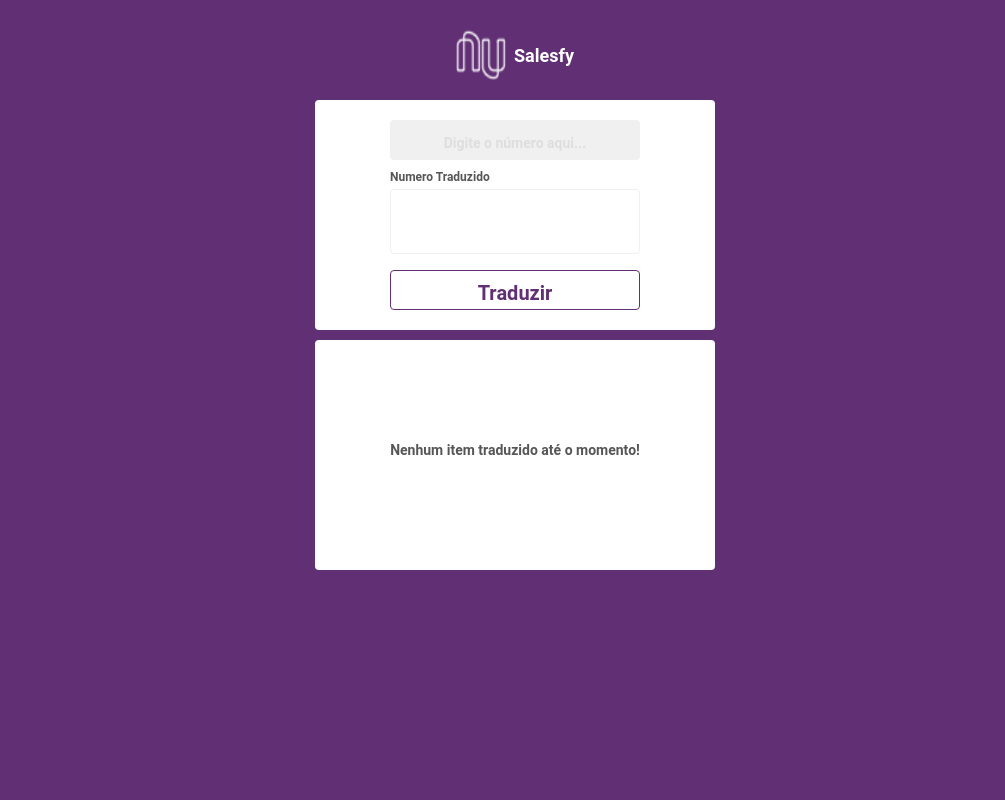
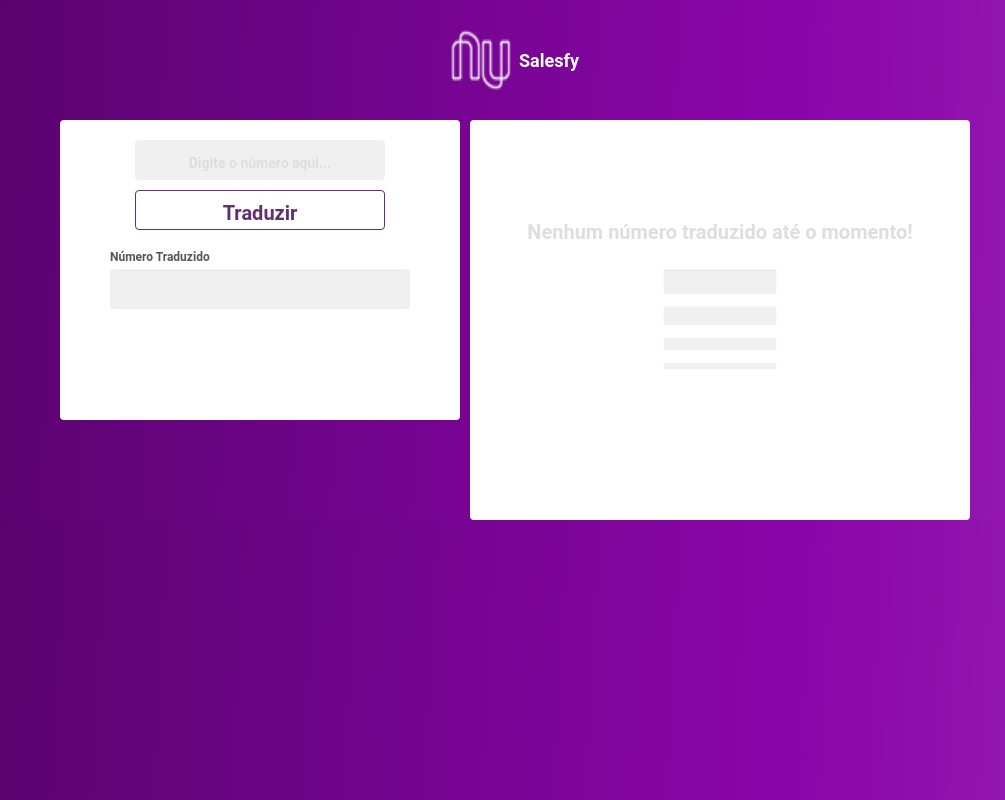
Before and after one commit to rafaelsos/-salesfy-challenge-frontend, a React (Create React App) app: page / in a window 1280 px wide. Shown: the whole page, without its empty margins (125-1130 px from the left). Built offline with nearby package versions, Linux system fonts and the light colour scheme.

Commit message:
ajustes finais no layout

```diff
--- a/package.json
+++ b/package.json
@@ -19,6 +19,7 @@
     "polished": "^3.5.2",
     "react": "^16.13.1",
     "react-dom": "^16.13.1",
+    "react-icons": "^3.10.0",
     "react-redux": "^7.2.0",
     "react-router-dom": "^5.1.2",
     "react-scripts": "3.4.1",
--- a/src/page/Main/index.tsx
+++ b/src/page/Main/index.tsx
@@ -1,5 +1,6 @@
 import React, { useState, useEffect } from 'react';
 import { useDispatch, useSelector } from 'react-redux';
+import { MdLineWeight } from 'react-icons/md';
 
 import { ApplicationState } from '../../store';
 import { TranslateNumber } from '../../store/modules/translated/types';
@@ -13,6 +14,8 @@
   Card,
   CardTranslateNumber,
   CardList,
+  Content,
+  EmptyList,
 } from './styles';
 
 export default function Main() {
@@ -43,6 +46,7 @@
         <img src={logoNubank} alt="nubankLogo" />
         <h1>Salesfy</h1>
       </Header>
+      <Content>
         <Card>
           <input
             type="text"
@@ -50,43 +54,47 @@
             onChange={(e) => setNumberInput(e.target.value)}
             value={numberInput}
           />
-
-        <CardTranslateNumber>
-          <span>Numero Traduzido</span>
-          <strong>{numberTranslate}</strong>
-        </CardTranslateNumber>
-
           <button
             type="button"
             onClick={() => handleTranslateNumber(numberInput)}
           >
             Traduzir
           </button>
+
+          <CardTranslateNumber>
+            <span>Número Traduzido</span>
+            <strong>{numberTranslate}</strong>
+          </CardTranslateNumber>
         </Card>
+
         <CardList>
           {listNumbers.length ? (
             <>
               <span>
                 Total de
                 {` ${listNumbers.length} `}
-              numeros traudizdos
+                números traudizdos
               </span>
               <ul>
                 {listNumbers?.map((item) => (
                   <li key={String(item.number)}>
-                  <p>
-                    Numero
+                    <span>
+                      Número
                       {` ${item.number}`}
-                  </p>
+                    </span>
                     <strong>{item.description}</strong>
                   </li>
                 ))}
               </ul>
             </>
           ) : (
-          <span>Nenhum item traduzido até o momento!</span>
+            <EmptyList>
+              <p>Nenhum número traduzido até o momento!</p>
+              <MdLineWeight size={150} color="#f0f0f0" />
+            </EmptyList>
           )}
         </CardList>
+      </Content>
     </Container>
   );
 }
--- a/src/page/Main/styles.ts
+++ b/src/page/Main/styles.ts
@@ -2,9 +2,7 @@
 import { darken } from 'polished';
 
 export const Container = styled.div`
-  display: flex;
-  flex-direction: column;
-  align-items: center;
+  height: 100%;
 `;
 
 export const Header = styled.div`
@@ -12,11 +10,11 @@
   flex-direction: row;
   justify-content: center;
   align-items: center;
-  margin-top: 30px;
+  margin: 30px;
 
   img {
-    width: 50px;
-    height: 50px;
+    width: 60px;
+    height: 60px;
   }
 
   h1 {
@@ -27,28 +25,41 @@
   }
 `;
 
+export const Content = styled.div`
+  display: flex;
+  flex-direction: row;
+  justify-content: center;
+  align-items: start;
+
+  @media all and (max-width: 720px) {
+    flex-direction: column;
+    align-items: center;
+  }
+`;
+
 export const Card = styled.div`
   display: flex;
   flex-direction: column;
   align-items: center;
+  justify-content: stretch;
   border-radius: 4px;
   padding: 20px;
-  margin-top: 20px;
+  width: 400px;
+  height: 300px;
 
-  width: 400px;
-  min-height: 230px;
   background: #fff;
 
   input {
-    font-size: 24px;
+    font-size: 22px;
     font-weight: bold;
     border-radius: 4px;
     border: none;
     background: #f0f0f0;
     text-align: center;
     width: 250px;
-    min-height: 40px;
+    height: 40px;
 
+    margin-bottom: 10px;
     &::placeholder {
       color: #dedede;
       font-size: 14px;
@@ -59,12 +70,10 @@
     font-size: 20px;
     font-weight: bold;
     padding: 10px;
-    margin-top: auto;
     border-radius: 4px;
     border: 1px solid #612f74;
     background: transparent;
     color: #612f74;
-
     width: 250px;
     height: 40px;
 
@@ -79,9 +88,9 @@
 export const CardTranslateNumber = styled.div`
   display: flex;
   flex-direction: column;
-  margin-top: 10px;
+  margin-top: 20px;
+  width: 300px;
 
-  width: 250px;
   height: auto;
 
   span {
@@ -92,24 +101,25 @@
   }
 
   strong {
-    margin-bottom: 10px;
-    padding: 10px;
+    background: #f0f0f0;
+    color: #612f74;
+    padding: 20px;
     border-radius: 4px;
-    border: 1px solid #f0f0f0;
-    min-height: 65px;
+    line-height: 20px;
   }
 `;
+
 export const CardList = styled.div`
   display: flex;
   flex-direction: column;
-  justify-content: center;
   align-items: center;
   border-radius: 4px;
-  margin-top: 10px;
+  margin-left: 10px;
+  padding: 20px;
+  width: 500px;
+  height: 400px;
+
   background: #fff;
-  width: 400px;
-  height: 230px;
-  padding: 20px;
 
   > span {
     font-size: 14px;
@@ -118,30 +128,36 @@
     margin-bottom: 10px;
   }
 
+  > p {
+    font-size: 16px;
+    font-weight: bold;
+    color: #565656;
+  }
+
   ul {
     list-style: none;
-    height: 180px;
     overflow: auto;
-    min-width: 350px;
+    width: 400px;
 
     li {
       display: flex;
       flex-direction: column;
       justify-content: flex-start;
       align-items: flex-start;
-      padding: 10px;
       margin: 0px 5px;
-      padding: 0.5em 0;
-      border-bottom: 1px solid #612f74;
+      padding: 10px 5px;
+      background: #f0f0f0;
+      border-radius: 4px;
 
       & + li {
         margin: 5px;
       }
 
-      p {
+      span {
         font-size: 12px;
         font-weight: bold;
         color: #565656;
+        margin-bottom: 5px;
       }
 
       strong {
@@ -165,4 +181,24 @@
       background-color: #612f74;
     }
   }
+
+  @media all and (max-width: 720px) {
+    margin-left: 0;
+    margin-top: 10px;
+    width: 400px;
+    padding: 20px;
+  }
 `;
+
+export const EmptyList = styled.div`
+  display: flex;
+  flex-direction: column;
+  align-items: center;
+  margin-top: 80px;
+
+  p {
+    font-size: 20px;
+    color: #dedede;
+    font-weight: bold;
+  }
+`;
--- a/src/styles/global.ts
+++ b/src/styles/global.ts
@@ -11,7 +11,8 @@
     box-sizing: border-box;
   }
   body {
-    background: #612F74;
+    background: rgb(138, 5, 170);
+    background-image:linear-gradient(-87deg, rgba(255,255,255,0.1) 1%,rgba(255,255,255,0.08) 10%,rgba(255,255,255,0.03) 20%,rgba(0,0,0,0) 30%,rgba(0,0,0,0.4) 100%);
     -webkit-font-smoothing: antialiased;
   }
   body, input, button {
```
Also changed, not shown: 1 other file (tests, documents, lock files or other folders). Lines whose indentation alone changed are shown as unchanged.
